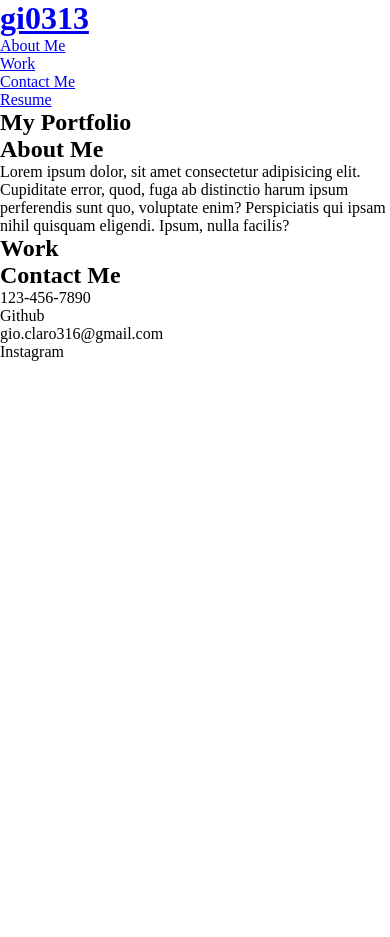
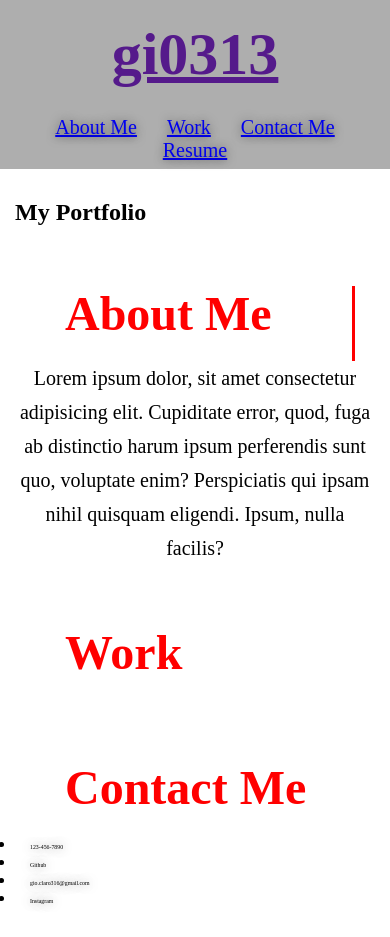
Before and after one commit to gi0313/Portfolio, a plain HTML site: page index.html in a window 390 px wide. Before the commit the page ends 844 px from the top, so only its background shows below. Drawn offline with Linux system fonts and the light colour scheme.

Commit message:
added more css

```diff
--- a/assets/style.css
+++ b/assets/style.css
@@ -3,3 +3,188 @@
     margin: 0;
     padding: 0;
 }
+
+header {
+    display:flex;
+    justify-content: space-between;
+    flex-wrap: wrap;
+    padding: 20px 35px;
+    background-color: rgba(58, 58, 58, 0.411);
+}
+
+header h1 {
+    font-weight: bold;
+    font-size : 60px;
+}
+
+header nav ul{
+    display: flex;
+    flex-wrap: wrap;
+    justify-content : space-between;
+    align-items: center;
+    list-style: none;
+}
+
+header nav ul li a {
+    padding: 10px 15px;
+    font-weight: lighter;
+    font-size: 1.5vw;
+    text-shadow: 0 0 10px rgba(0, 0, 0, 0.5);
+}
+
+header nav {
+    margin: 7px 0;
+}
+
+header nav ul li a:hover {
+    background: var(--primary-color);
+    color: var(--secondary-color);
+    border-radius: 15px;
+    text-shadow: none;
+}
+
+.intro p{
+    line-height: 1.7;
+    color: var(--tertiary-color);
+    width: 80%;
+    font-size: 20px;
+    margin: 0 auto;
+    text-align: center;
+}
+/*Section main style*/
+.section-title {
+    font-size: 48px;
+    color: red;
+    border-right: 3px solid;
+    padding-bottom: 20px;
+    margin-left: 50px;
+    margin-right: 20px;
+    width: 30%;
+}
+
+.about-me-intro {
+    display: flex;
+}
+
+.contact-info ul li a {
+    padding: 10px 15px;
+    font-weight: lighter;
+    font-size: 1.5vw;
+    text-shadow: 0 0 10px rgba(0, 0, 0, 0.5);
+}
+
+.contact-info nav ul{
+    display: flex;
+    flex-wrap: wrap;
+    justify-content : space-between;
+    align-items: center;
+    list-style: none;
+}
+
+/*Media queries*/
+@media screen and (max-width: 980px) {
+    header {
+        padding-bottom: 0;
+        justify-content: center;
+    }
+
+    header h1 {
+        width: 100%;
+        text-align: center;
+    }
+
+    header nav ul {
+        margin-top: 20px;
+        width: 100%;
+        justify-content: center;
+    }
+
+    header nav ul li a {
+        font-size: 20px;
+    }
+
+    footer h2, footer div {
+        text-align: center;
+        width: 100%;
+    }
+
+    .hero-cta, .hero-form {
+        width: 100%;
+    }
+
+    .hero-cta {
+        text-align: center;
+    }
+
+    .section-title {
+        width: 80%;
+    }
+
+    .trainer {
+        flex: 0 70%;
+    }
+
+    .contact-info iframe {
+        flex: 1 100%;
+    }
+  }
+
+  /**/
+  @media screen and (max-width: 768px) {
+      section {
+          padding: 30px 15px;
+      }
+
+      .step h3 {
+          flex: 1 100%;
+          text-align: center;
+      }
+
+      .step-info {
+        flex: 2 100%;
+        text-align: center;
+        justify-content: center;
+      }
+
+      .step-img {
+        flex: 0 32%;
+        margin-right: 0;
+        margin-top: 15px;
+        margin-bottom: 15px;
+      }
+
+      .step-text {
+          flex: 100%;
+      }
+
+      header {
+          position: relative;
+      }
+  }
+  /**/
+  @media screen and (max-width: 575px) {
+      .hero-form button {
+          width :100%
+      }
+
+      .section-title {
+          width: 95%;
+      }
+
+      .intro p {
+          width: 100%;
+      }
+
+      .trainer {
+          flex: 0 100%;
+      }
+
+      .contant-info {
+          text-align: center;
+      }
+
+      .contact-info > * {
+          flex: 0 100%;
+      }
+
+  }
--- a/index.html
+++ b/index.html
@@ -8,7 +8,7 @@
      <!--Intro-->
     <header>
       <h1>
-        <a href="/">gi0313</a>
+        <a href="">gi0313</a>
       </h1>
       <nav>
         <ul>
@@ -37,9 +37,9 @@
     </section>
 
     <!--About Me-->
-    <section class ="about-me">
+    <section id ="about-me" class ="intro">
       <div class ="about-me-intro">
-        <h2>About Me</h2>
+        <h2 class = "section-title">About Me</h2>
       </div>
         <p>
           Lorem ipsum dolor, sit amet consectetur adipisicing elit. Cupiditate error, quod, fuga ab distinctio harum ipsum perferendis sunt quo, voluptate enim?
@@ -50,17 +50,13 @@
     <!--Work-->
     <section class = "work">
       <div class ="work-intro">
-        <h2>Work</h2>
+        <h2 class = "section-title">Work</h2>
       </div>
     </section>
 
     <!--Contact-->
-    <section id="reach-out" class="contact">
-      <div class="flex-row">
-        <h2 class="section-title secondary-border">
-          Contact Me
-        </h2>
-      </div>
+    <section id="contact-me" class="contact">
+        <h2 class="section-title">Contact Me</h2>
 
       <div class="contact-info">
             <ul>
@@ -78,6 +74,7 @@
               </li>
             </ul>
         </div>
+      </section>
 
    </body>
   </html>
```
